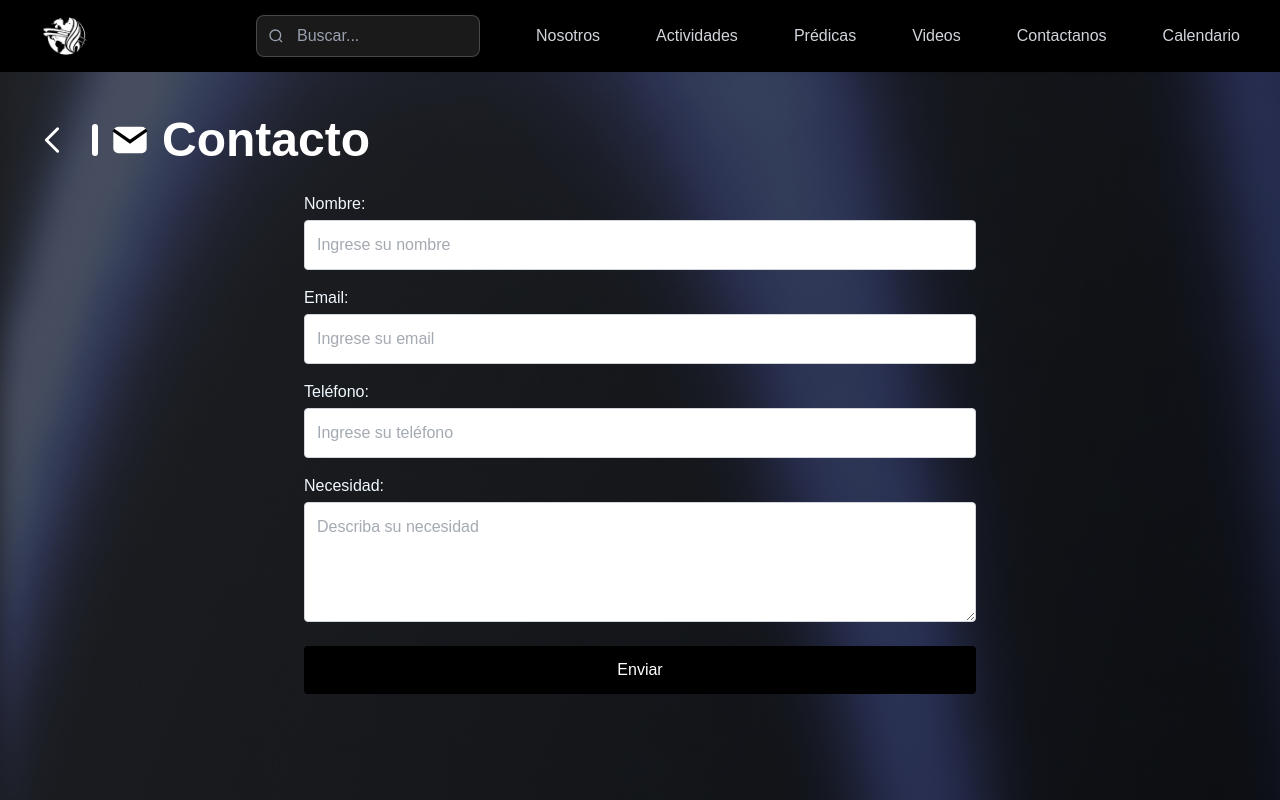
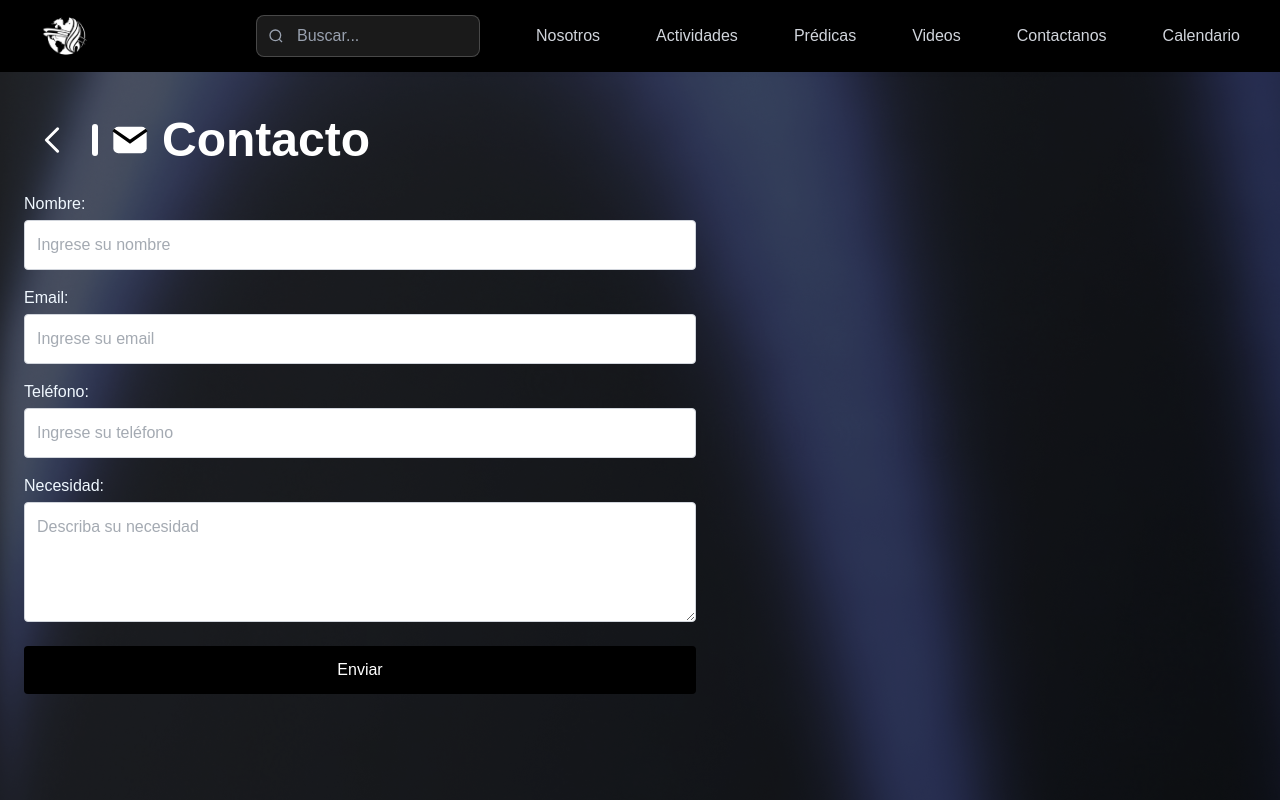
Before and after one commit to agustiinaferraro/maimo-prog3-2025-tpfinal-ferraro, a Next.js app: page /contactanos in a window 1280 px wide. Shown: the top 800 px of the page. Built offline with nearby package versions, Linux system fonts and the light colour scheme; no server answers.

Commit message:
fix: formulario contacto alineado a la izq, calendario left-aligned, misma altura que backbutton

```diff
--- a/src/app/components/Calendario.js
+++ b/src/app/components/Calendario.js
@@ -16,8 +16,8 @@ const Calendario = () => {
 
   return (
     <>
-      <div className="flex items-center justify-center min-h-[50vh]">
-        <div className="mx-auto max-w-[90vw] sm:max-w-[70vw] md:max-w-[50vw] m-5">
+      <div className="flex items-center justify-start min-h-[50vh]">
+        <div className="max-w-[90vw] sm:max-w-[70vw] md:max-w-[50vw] m-5 ml-0">
           <img
             src={imgSrc}
             alt="Calendario"
--- a/src/app/contactanos/page.js
+++ b/src/app/contactanos/page.js
@@ -65,8 +65,7 @@ const Contacto = () => {
           </svg>
           <h3 className="text-4xl sm:text-5xl font-bold text-white">Contacto</h3>
         </div>
-      </div>
-      <div className="max-w-2xl mx-auto mb-8">
+        <div className="max-w-2xl mb-8">
         <form onSubmit={handleSubmit} className="flex flex-col gap-4">
           {/* Campos */}
           <label className="flex flex-col">
@@ -107,6 +106,7 @@ const Contacto = () => {
           </div>
         )}
       </div>
+      </div>
     </div>
   );
 };
```
